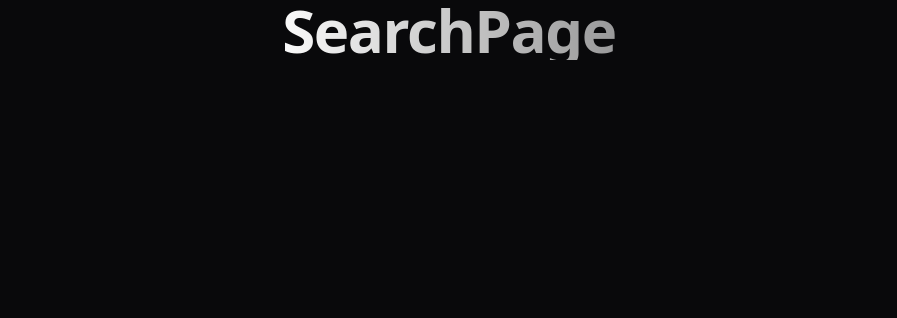
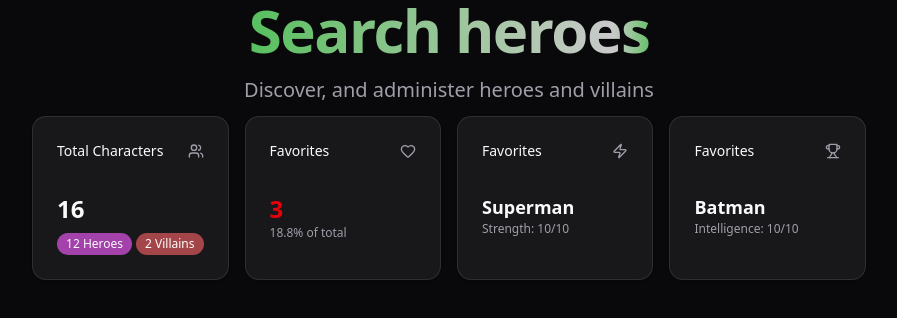
Before and after one commit to PatricioOsorio/course-react-desde-cero, a React (Vite) app in the folder 05-heroes-app/: page /search in a window 1280 px wide. Shown: the top 318 px of the page, without its empty margins (191-1088 px from the left). Built offline with nearby package versions, Linux system fonts and the light colour scheme.

Commit message:
feat: (Sección 13 - Single Page Application - SPA) Parte 2 - Pensemos en componentes

```diff
--- /dev/null
+++ b/05-heroes-app/src/heroes/components/HeroStatCard.tsx
@@ -0,0 +1,19 @@
+import { Card, CardContent, CardHeader, CardTitle } from '@/components/ui/card';
+import type { PropsWithChildren, ReactNode } from 'react';
+
+export interface IHeroStatCardProps extends PropsWithChildren {
+  title: string;
+  icon: ReactNode;
+}
+
+export const HeroStatCard = ({ title, icon, children }: IHeroStatCardProps) => {
+  return (
+    <Card>
+      <CardHeader className="flex flex-row items-center justify-between space-y-0 pb-2">
+        <CardTitle className="text-sm font-medium">{title}</CardTitle>
+        {icon}
+      </CardHeader>
+      <CardContent>{children}</CardContent>
+    </Card>
+  );
+};
--- /dev/null
+++ b/05-heroes-app/src/heroes/components/HeroStats.tsx
@@ -0,0 +1,39 @@
+import { Heart, Users, Zap, Trophy } from 'lucide-react';
+import { Badge } from '@/components/ui/badge';
+import { HeroStatCard } from './HeroStatCard';
+
+export const HeroStats = () => {
+  return (
+    <div className="grid grid-cols-2 md:grid-cols-4 gap-4 mb-8">
+      <HeroStatCard
+        title="Total Characters"
+        icon={<Users className="h-4 w-4 text-muted-foreground" />}
+      >
+        <div className="text-2xl font-bold">16</div>
+        <div className="flex gap-1 mt-2">
+          <Badge variant="secondary" className="text-xs">
+            12 Heroes
+          </Badge>
+          <Badge variant="destructive" className="text-xs">
+            2 Villains
+          </Badge>
+        </div>
+      </HeroStatCard>
+
+      <HeroStatCard title="Favorites" icon={<Heart className="h-4 w-4 text-muted-foreground" />}>
+        <div className="text-2xl font-bold text-red-600">3</div>
+        <p className="text-xs text-muted-foreground">18.8% of total</p>
+      </HeroStatCard>
+
+      <HeroStatCard title="Favorites" icon={<Zap className="h-4 w-4 text-muted-foreground" />}>
+        <div className="text-lg font-bold">Superman</div>
+        <p className="text-xs text-muted-foreground">Strength: 10/10</p>
+      </HeroStatCard>
+
+      <HeroStatCard title="Favorites" icon={<Trophy className="h-4 w-4 text-muted-foreground" />}>
+        <div className="text-lg font-bold">Batman</div>
+        <p className="text-xs text-muted-foreground">Intelligence: 10/10</p>
+      </HeroStatCard>
+    </div>
+  );
+};
--- a/05-heroes-app/src/heroes/home/HomePage.tsx
+++ b/05-heroes-app/src/heroes/home/HomePage.tsx
@@ -5,9 +5,7 @@
   SortAsc,
   Heart,
   Grid,
-  Users,
   Zap,
-  Trophy,
   Eye,
   Brain,
   Gauge,
@@ -19,10 +17,11 @@
 import { Button } from '@/components/ui/button';
 import { Input } from '@/components/ui/input';
 import { Badge } from '@/components/ui/badge';
-import { Card, CardContent, CardHeader, CardTitle } from '@/components/ui/card';
+import { Card, CardContent, CardHeader } from '@/components/ui/card';
 import { Progress } from '@/components/ui/progress';
 import { Tabs, TabsList, TabsTrigger } from '@/components/ui/tabs';
 import { CustomJumbotron } from '@/components/custom/CustomJumbotron';
+import { HeroStats } from '../components/HeroStats';
 
 const HomePage = () => {
   return (
@@ -34,58 +33,7 @@
       />
 
       {/* Stats Dashboard */}
-      <div className="grid grid-cols-2 md:grid-cols-4 gap-4 mb-8">
-        <Card>
-          <CardHeader className="flex flex-row items-center justify-between space-y-0 pb-2">
-            <CardTitle className="text-sm font-medium">Total Characters</CardTitle>
-            <Users className="h-4 w-4 text-muted-foreground" />
-          </CardHeader>
-          <CardContent>
-            <div className="text-2xl font-bold">16</div>
-            <div className="flex gap-1 mt-2">
-              <Badge variant="secondary" className="text-xs">
-                12 Heroes
-              </Badge>
-              <Badge variant="destructive" className="text-xs">
-                2 Villains
-              </Badge>
-            </div>
-          </CardContent>
-        </Card>
-
-        <Card>
-          <CardHeader className="flex flex-row items-center justify-between space-y-0 pb-2">
-            <CardTitle className="text-sm font-medium">Favorites</CardTitle>
-            <Heart className="h-4 w-4 text-muted-foreground" />
-          </CardHeader>
-          <CardContent>
-            <div className="text-2xl font-bold text-red-600">3</div>
-            <p className="text-xs text-muted-foreground">18.8% of total</p>
-          </CardContent>
-        </Card>
-
-        <Card>
-          <CardHeader className="flex flex-row items-center justify-between space-y-0 pb-2">
-            <CardTitle className="text-sm font-medium">Strongest</CardTitle>
-            <Zap className="h-4 w-4 text-muted-foreground" />
-          </CardHeader>
-          <CardContent>
-            <div className="text-lg font-bold">Superman</div>
-            <p className="text-xs text-muted-foreground">Strength: 10/10</p>
-          </CardContent>
-        </Card>
-
-        <Card>
-          <CardHeader className="flex flex-row items-center justify-between space-y-0 pb-2">
-            <CardTitle className="text-sm font-medium">Smartest</CardTitle>
-            <Trophy className="h-4 w-4 text-muted-foreground" />
-          </CardHeader>
-          <CardContent>
-            <div className="text-lg font-bold">Batman</div>
-            <p className="text-xs text-muted-foreground">Intelligence: 10/10</p>
-          </CardContent>
-        </Card>
-      </div>
+      <HeroStats />
 
       {/* Controls */}
       <div className="flex flex-col lg:flex-row gap-4 mb-8">
--- a/05-heroes-app/src/heroes/search/SearchPage.tsx
+++ b/05-heroes-app/src/heroes/search/SearchPage.tsx
@@ -1,7 +1,15 @@
+import { CustomJumbotron } from '@/components/custom/CustomJumbotron';
+import { HeroStats } from '../components/HeroStats';
+
 const SearchPage = () => {
   return (
     <article className="page">
-      <h1>SearchPage</h1>
+      <CustomJumbotron
+        title="Search heroes"
+        subtitle="Discover, and administer heroes and villains "
+      />
+
+      <HeroStats />
     </article>
   );
 };
```
